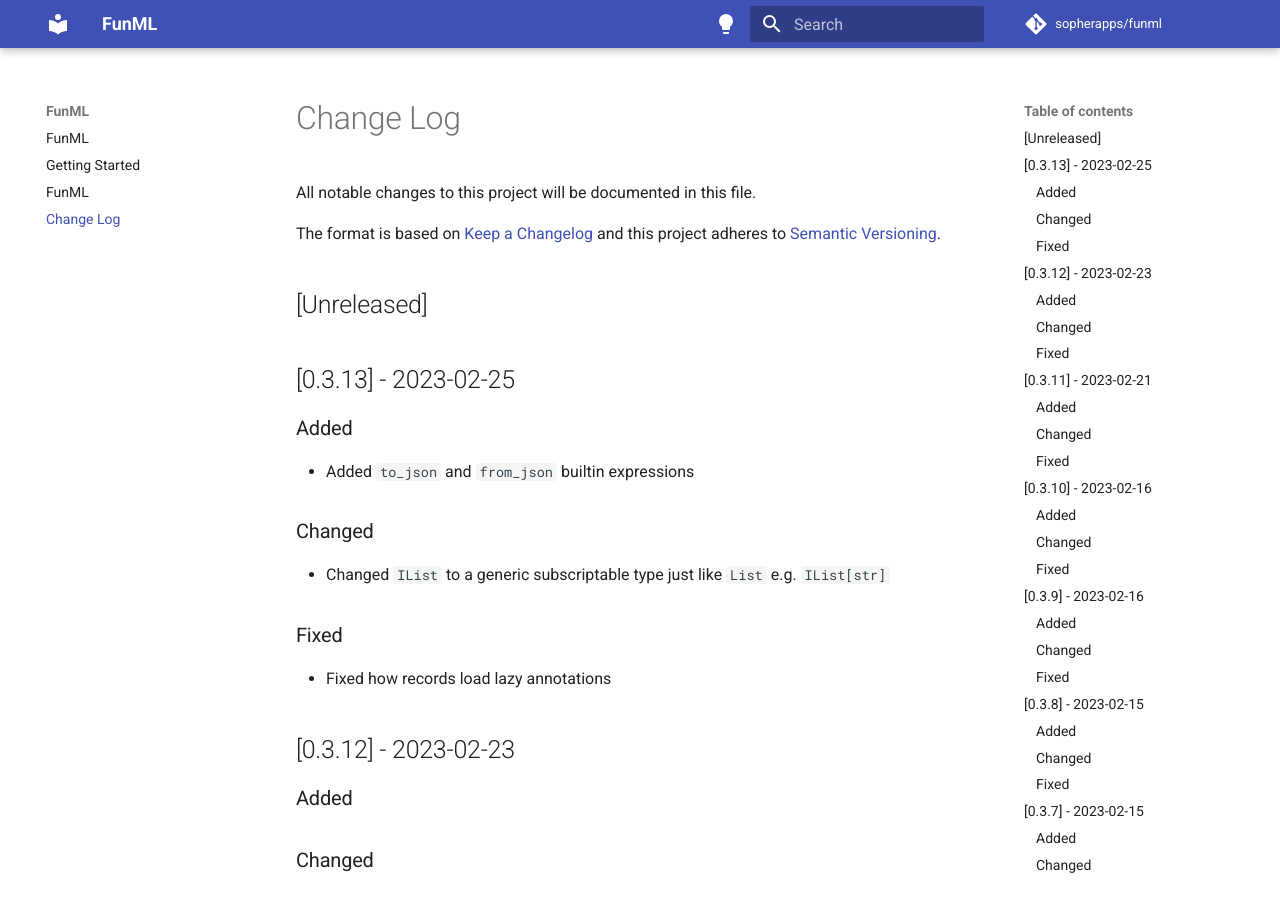
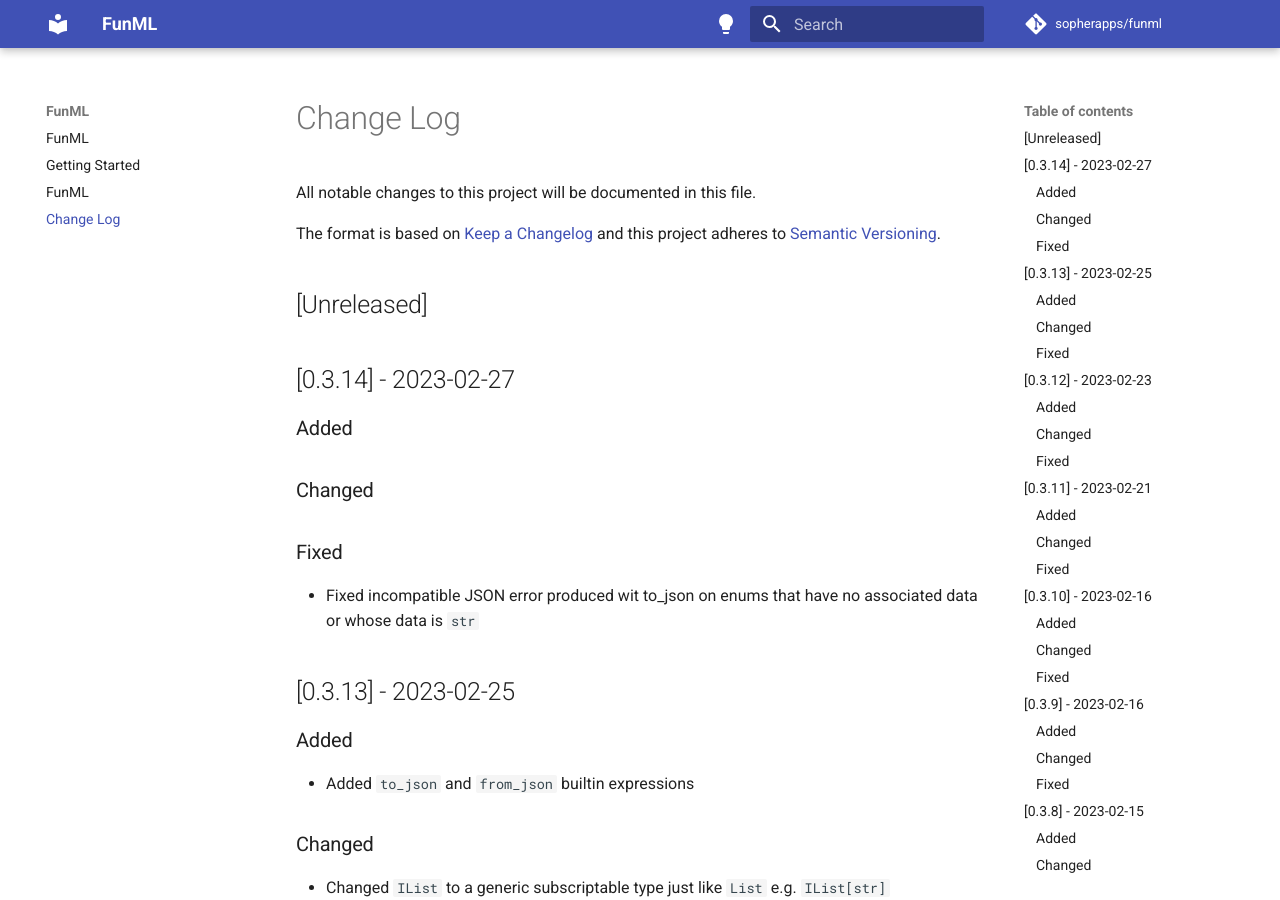
Before and after one commit to sopherapps/funml, an MkDocs documentation site: the page built from docs/change-log.md, in a window 1280 px wide and 900 px high. Built offline with MkDocs 1.6.1 and Material for MkDocs 9.7.7, drawn with Linux system fonts in a browser that asks for light colours; comment, search, counter and statistics services are not loaded.

Commit message:
Bump to v0.3.14

```diff
--- a/docs/change-log.md
+++ b/docs/change-log.md
@@ -6,6 +6,16 @@ The format is based on [Keep a Changelog](http://keepachangelog.com/)
 and this project adheres to [Semantic Versioning](http://semver.org/).
 
 ## [Unreleased]
+
+## [0.3.14] - 2023-02-27
+
+### Added
+
+### Changed
+
+### Fixed
+
+- Fixed incompatible JSON error produced wit to_json on enums that have no associated data or whose data is `str`
 
 ## [0.3.13] - 2023-02-25
 
--- a/pyproject.toml
+++ b/pyproject.toml
@@ -1,6 +1,6 @@
 [tool.poetry]
 name = "funml"
-version = "0.3.13"
+version = "0.3.14"
 description = "A collection of utilities to help write python as though it were an ML-kind of functional language like OCaml"
 authors = ["Martin <team.sopherapps@gmail.com>"]
 readme = "README.md"
```
Also changed, not shown: CHANGELOG.md (+10 -0 lines).
